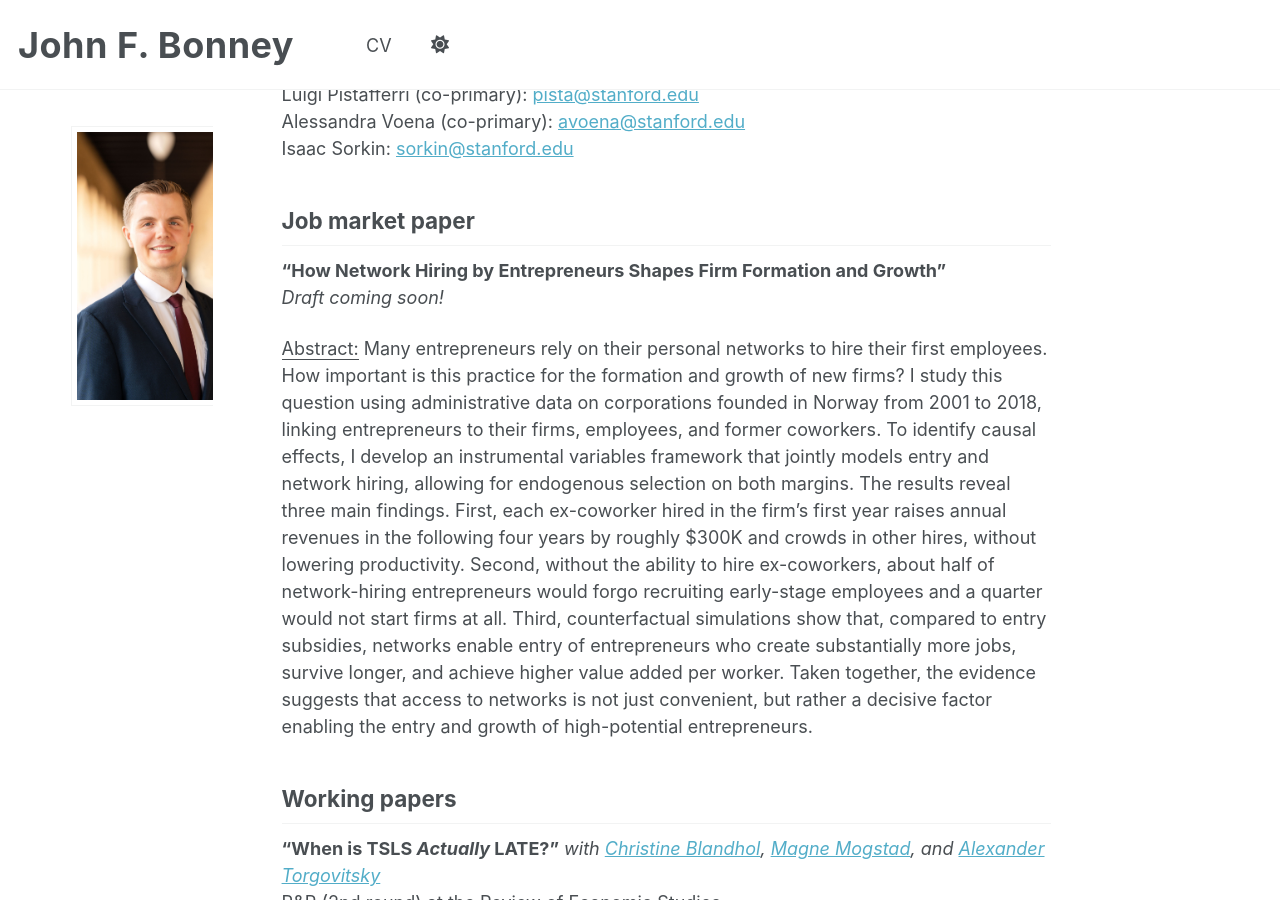
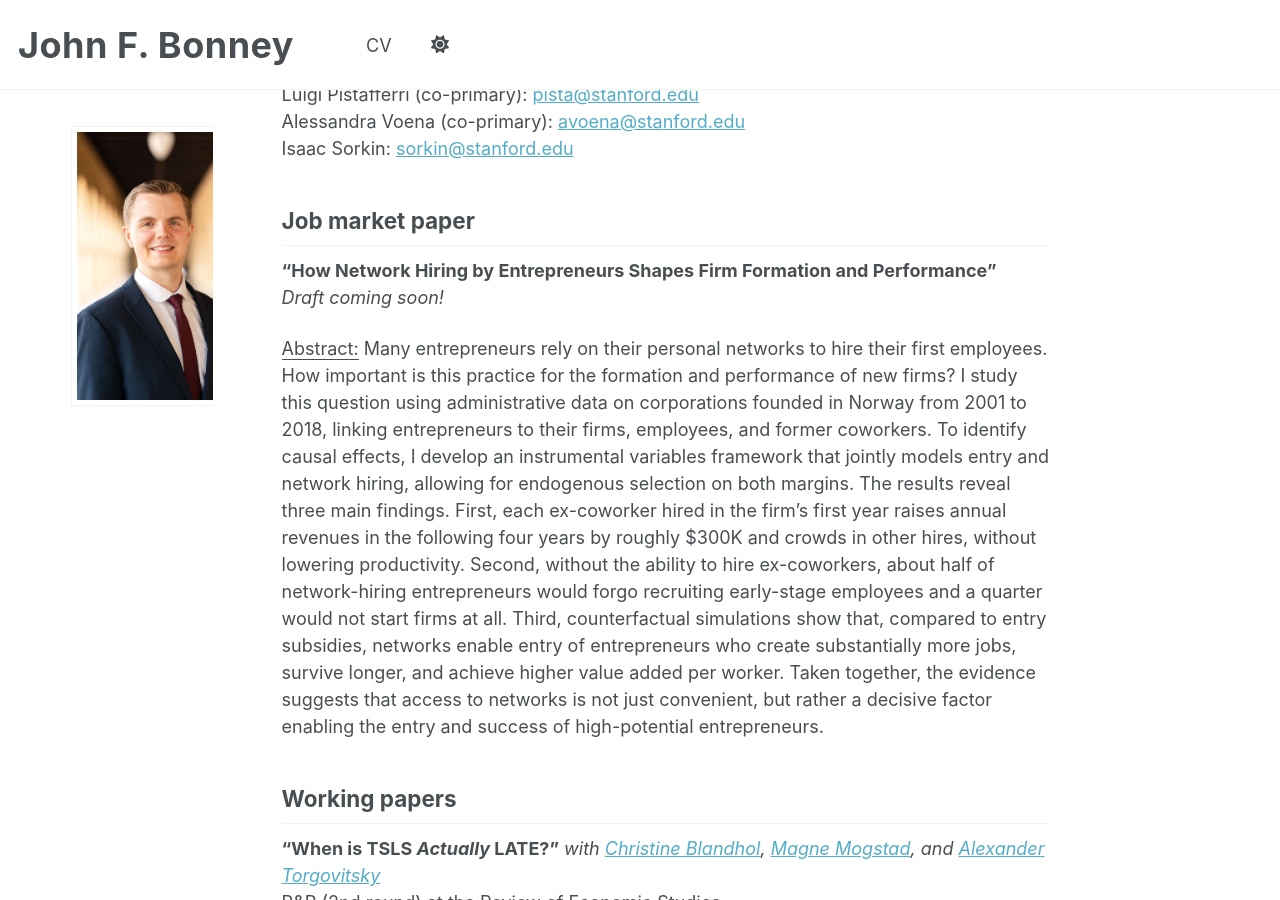
Before and after one commit to johnnybonney/johnnybonney.github.io, a Jekyll site: the page built from _pages/about.md, in a window 1280 px wide and 900 px high, scrolled down 396 px. Built offline with Jekyll 4.4.1, drawn with Linux system fonts in a browser that asks for light colours; a script that is not in the unit is left out.

Commit message:
Updating CV and JMP title

```diff
--- a/_pages/about.md
+++ b/_pages/about.md
@@ -21,10 +21,10 @@ Isaac Sorkin: [sorkin@stanford.edu](mailto: sorkin@stanford.edu)
 
 ## Job market paper
 
-**"How Network Hiring by Entrepreneurs Shapes Firm Formation and Growth"**
+**"How Network Hiring by Entrepreneurs Shapes Firm Formation and Performance"**
 *Draft coming soon!*
 
-<u>Abstract:</u> Many entrepreneurs rely on their personal networks to hire their first employees. How important is this practice for the formation and growth of new firms? I study this question using administrative data on corporations founded in Norway from 2001 to 2018, linking entrepreneurs to their firms, employees, and former coworkers. To identify causal effects, I develop an instrumental variables framework that jointly models entry and network hiring, allowing for endogenous selection on both margins. The results reveal three main findings. First, each ex-coworker hired in the firm’s first year raises annual revenues in the following four years by roughly $300K and crowds in other hires, without lowering productivity. Second, without the ability to hire ex-coworkers, about half of network-hiring entrepreneurs would forgo recruiting early-stage employees and a quarter would not start firms at all. Third, counterfactual simulations show that, compared to entry subsidies, networks enable entry of entrepreneurs who create substantially more jobs, survive longer, and achieve higher value added per worker. Taken together, the evidence suggests that access to networks is not just convenient, but rather a decisive factor enabling the entry and growth of high-potential entrepreneurs.
+<u>Abstract:</u> Many entrepreneurs rely on their personal networks to hire their first employees. How important is this practice for the formation and performance of new firms? I study this question using administrative data on corporations founded in Norway from 2001 to 2018, linking entrepreneurs to their firms, employees, and former coworkers. To identify causal effects, I develop an instrumental variables framework that jointly models entry and network hiring, allowing for endogenous selection on both margins. The results reveal three main findings. First, each ex-coworker hired in the firm’s first year raises annual revenues in the following four years by roughly $300K and crowds in other hires, without lowering productivity. Second, without the ability to hire ex-coworkers, about half of network-hiring entrepreneurs would forgo recruiting early-stage employees and a quarter would not start firms at all. Third, counterfactual simulations show that, compared to entry subsidies, networks enable entry of entrepreneurs who create substantially more jobs, survive longer, and achieve higher value added per worker. Taken together, the evidence suggests that access to networks is not just convenient, but rather a decisive factor enabling the entry and success of high-potential entrepreneurs.
 
 ## Working papers
 
```
Also changed, not shown: 2 other files.
